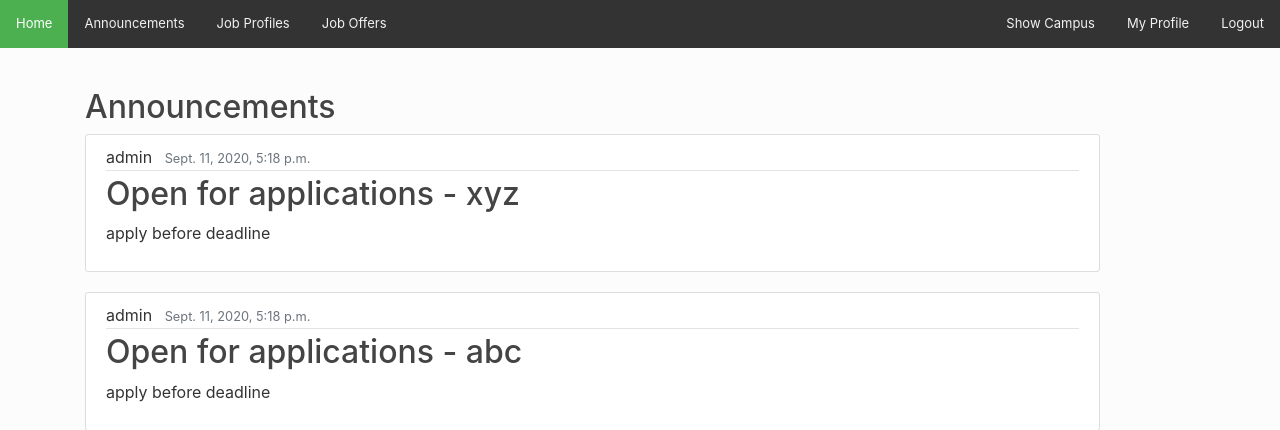
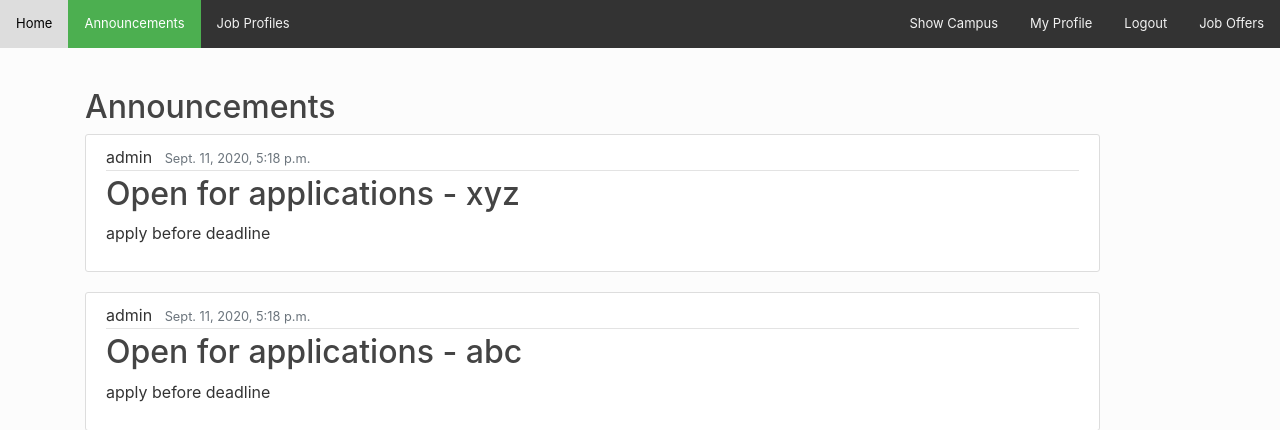
Before and after one commit to prakharepo/campus_placement_app, a Django app: page /announcement/ in a window 1280 px wide. Shown: the top 430 px of the page. Run offline with Django 3.2, Linux system fonts and the light colour scheme; a user stored in the database is signed in; data comes from the database, SQL or seed files in the repository; some libraries are stand-ins or nearby versions.

Commit message:
[UI] Fixed navbar color change when clicked. #5
Added a check to make class active to change color when clicked on
the particular button in navbar.

Fixes #5

```diff
--- a/placement/templates/placement/header.html
+++ b/placement/templates/placement/header.html
@@ -1,4 +1,9 @@
 {% load static %}
+{% url 'show_offers' as job_offers_url %}
+{% url 'logout' as logout_url %}
+{% url 'profile' as profile_url %}
+{% url 'register' as register_url %}
+{% url 'login' as login_url %}
 <!DOCTYPE html>
 <html lang="en">
 <head>
@@ -69,18 +74,19 @@
 <body>
 <header class="site-header">
 <div class="topnav">
-    <a class="active" href="/index/">Home</a>
-    <a href="/announcement/">Announcements</a>
-    <a href="/show_company/">Job Profiles</a>
+    <a  class="{% if request.path == '/' %} active {% endif%}" href="/">Home</a>
+    <a  class="{% if request.path == '/announcement/' %} active {% endif %}" href="/announcement/">Announcements</a>
+    <a  class="{% if request.path == '/show_company/' %} active {% endif %}" href="/show_company/">Job Profiles</a>
+<!--    <a style="float:right" href="/index/"><img src="/static/placement/logo.png" width="20" height="20" alt="" loading="lazy"></a>-->
     {% if user.is_authenticated %}
-        <a href="{% url 'show_offers' %}">Job Offers</a>
-        <a style="float:right" href="{% url 'logout' %}">Logout</a>
-        <a style="float:right" href="{% url 'profile' %}">My Profile</a>
-        <a style="float:right" href="/show_campus/">Show Campus</a>
+        <a style="float:right" href="{{ job_offers_url }}" class="{% if request.path == job_offers_url %} active {% endif%}">Job Offers</a>
+        <a style="float:right" href="{{ logout_url }}" class="{% if request.path == logout_url %} active {% endif%}">Logout</a>
+        <a style="float:right" href="{{ profile_url }}" class="{% if request.path == profile_url %} active {% endif%}">My Profile</a>
+        <a style="float:right" href="/show_campus/" class="{% if request.path == '/show_campus/' %} active {% endif%}">Show Campus</a>
     {% else %}
-        <a style="float:right" href="{% url 'register' %}">Register</a>
-        <a style="float:right" href="{% url 'login' %}">Login</a>
-        <a style="float:right" href="/show_campus/">Show Campus</a>
+        <a style="float:right" href="{{ register_url }}" class="{% if request.path == register_url %} active {% endif%}">Register</a>
+        <a style="float:right" href=" {{ login_url }}" class="{% if request.path == login_url %} active {% endif%}">Login</a>
+        <a style="float:right" href="/show_campus/" class="{% if request.path == '/show_campus/' %} active {% endif%}">Show Campus</a>
     {% endif %}
 </div>
 </header>
```
